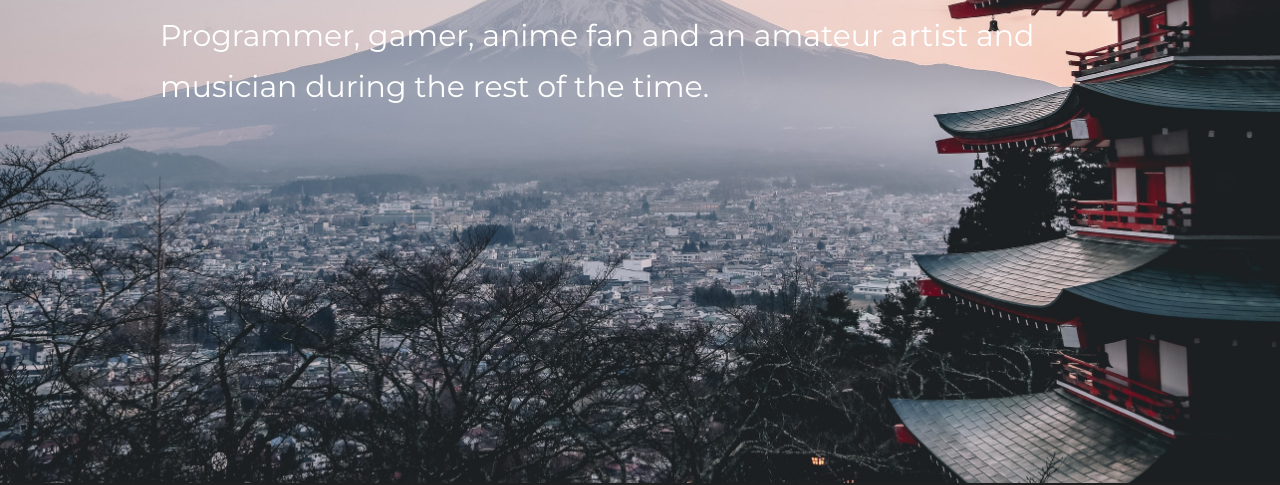
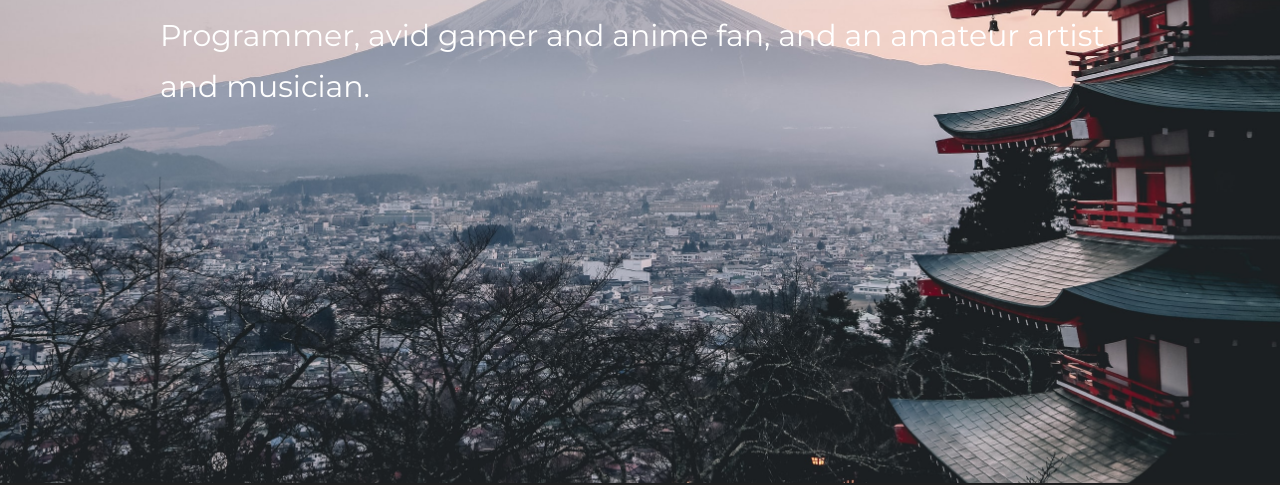
Before and after one commit to JasonLi2/jason-li-site, a Gatsby site: page / in a window 1280 px wide. Shown: the part 317-802 px from the top of the page. Built offline with nearby package versions, Linux system fonts and the light colour scheme; Gatsby itself is replaced by a stand-in of ours; a web font is replaced by a local one.

Commit message:
Update landing.js

```diff
--- a/src/components/landing.js
+++ b/src/components/landing.js
@@ -40,7 +40,7 @@ const Landing = ({ hero }) => (
     <Content>
       <Primary>Jason Li</Primary>
       <Secondary>
-        Programmer, gamer, anime fan and an amateur artist and musician during the rest of the time.
+        Programmer, avid gamer and anime fan, and an amateur artist and musician.
       </Secondary>
     </Content>
   </Container>
```
